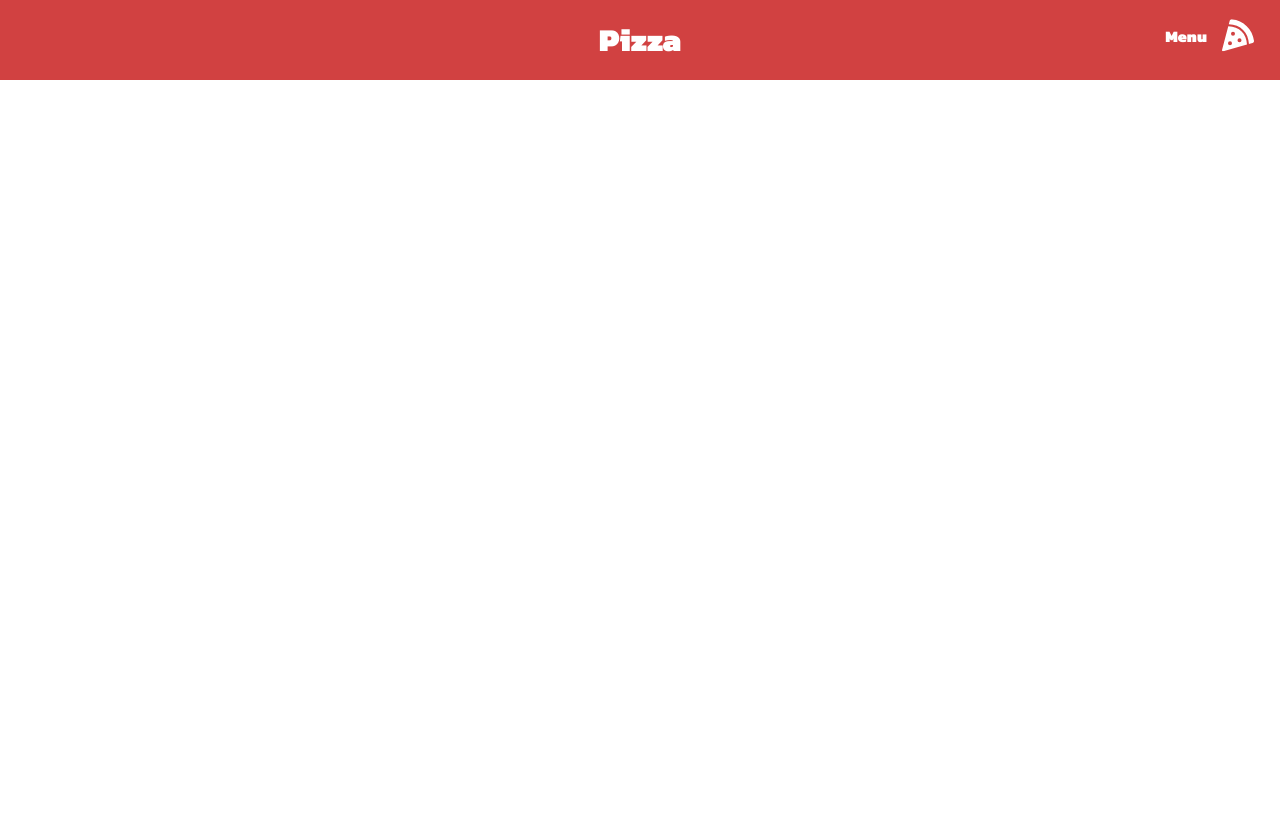
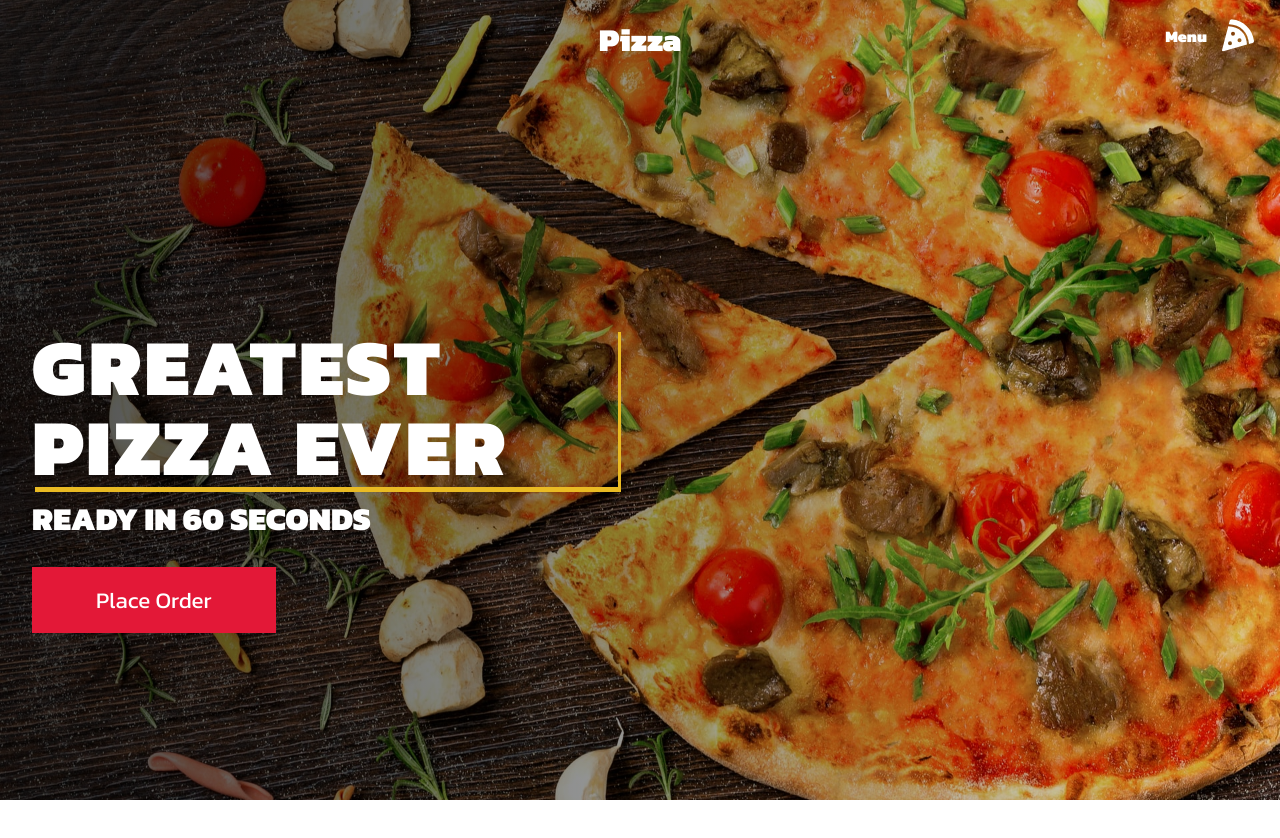
Before and after one commit to j-rayhan/PizzaRestaurant, a React (Create React App) app: page / in a window 1280 px wide. Shown: the top 838 px of the page. Before the commit the page ends 800 px from the top, so only its background shows below. Built offline with nearby package versions, Linux system fonts and the light colour scheme.

Commit message:
Creating hero section

```diff
--- a/src/App.tsx
+++ b/src/App.tsx
@@ -1,6 +1,6 @@
 import React from 'react';
 import { BrowserRouter as Router } from "react-router-dom";
-import Navbar from './components/Navbar';
+import Hero from './components/Hero';
 import { GlobalStyle } from './globalStyle';
 
 
@@ -8,7 +8,7 @@
   return (
     <Router>
       <GlobalStyle />
-      <Navbar />
+      <Hero />
     </Router>
   );
 }
--- /dev/null
+++ b/src/components/Hero/HeroElements.tsx
@@ -0,0 +1,62 @@
+import styled from "styled-components";
+import { ImgBg } from "../../images";
+
+export const HeroContainer = styled.div`
+    background: linear-gradient(to right, rgba(0, 0, 0, 0.7), rgba(0,0,0,0.1)), url(${ImgBg});
+    height: 100vh;
+    background-position: center;
+    background-size: cover;
+`
+
+export const HeroContent = styled.div`
+    height: calc(100vh -80px);
+    max-height: 100%;
+    width: 100vw;
+    padding: 0rem calc((100vw - 1300px) / 2);
+`
+export const HeroItems = styled.div`
+    display: flex;
+    flex-direction: column;
+    justify-content: center;
+    align-items: flex-start;
+    height: 100vh;
+    max-height: 100%;
+    padding: 0 2rem;
+    width: 650px;
+    color: #fff;
+    text-transform: uppercase;
+    line-height: 1;
+    font-weight: bold;
+
+    @media screen and (max-width: 650px) {
+        width: 100%
+    }
+`
+
+export const HeroH1 = styled.h1`
+    font-size: clamp(2.5rem, 10vw, 5rem);
+    margin-bottom: 1rem;
+    box-shadow: 3px 5px #e9ba23;
+    letter-spacing: 3px;
+`
+
+export const HeroP = styled.p`
+    font-size: clamp(2rem, 2.5vw, 3rem);
+    margin-bottom: 2rem;
+`
+
+export const HeroBtn = styled.button`
+    font-size: 1.4rem;
+    padding: 1rem 4rem;
+    border: none;
+    background: #e31837;
+    color: #fff;
+    transition: 0.2s ease-out;
+
+    &:hover {
+        background: #ffc500;
+        transition: 0.2s ease-out;
+        cursor: pointer;
+        color: #000;
+    }
+`
--- /dev/null
+++ b/src/components/Hero/index.tsx
@@ -0,0 +1,20 @@
+import React from 'react';
+import Navbar from '../Navbar';
+import { HeroContainer, HeroContent, HeroItems, HeroH1, HeroP, HeroBtn } from './HeroElements';
+
+const Hero = () => {
+    return (
+        <HeroContainer>
+            <Navbar />
+            <HeroContent>
+                <HeroItems>
+                    <HeroH1>Greatest Pizza Ever</HeroH1>
+                    <HeroP>Ready in 60 seconds</HeroP>
+                    <HeroBtn>Place Order</HeroBtn>
+                </HeroItems>
+            </HeroContent>
+        </HeroContainer>
+    )
+}
+
+export default Hero;
--- a/src/components/Navbar/NavbarElements.tsx
+++ b/src/components/Navbar/NavbarElements.tsx
@@ -3,7 +3,7 @@
 import { FaPizzaSlice } from "react-icons/fa";
 
 export const Nav = styled.nav`
-    background: #d14141;
+    background: transparent;
     height: 80px;
     justify-content: center;
     display: flex;
--- /dev/null
+++ b/src/images/index.ts
@@ -0,0 +1,5 @@
+import ImgBg from './pizza-3.jpg';
+
+export {
+    ImgBg
+}
```
Also changed, not shown: src/images/pizza-3.jpg (added).
